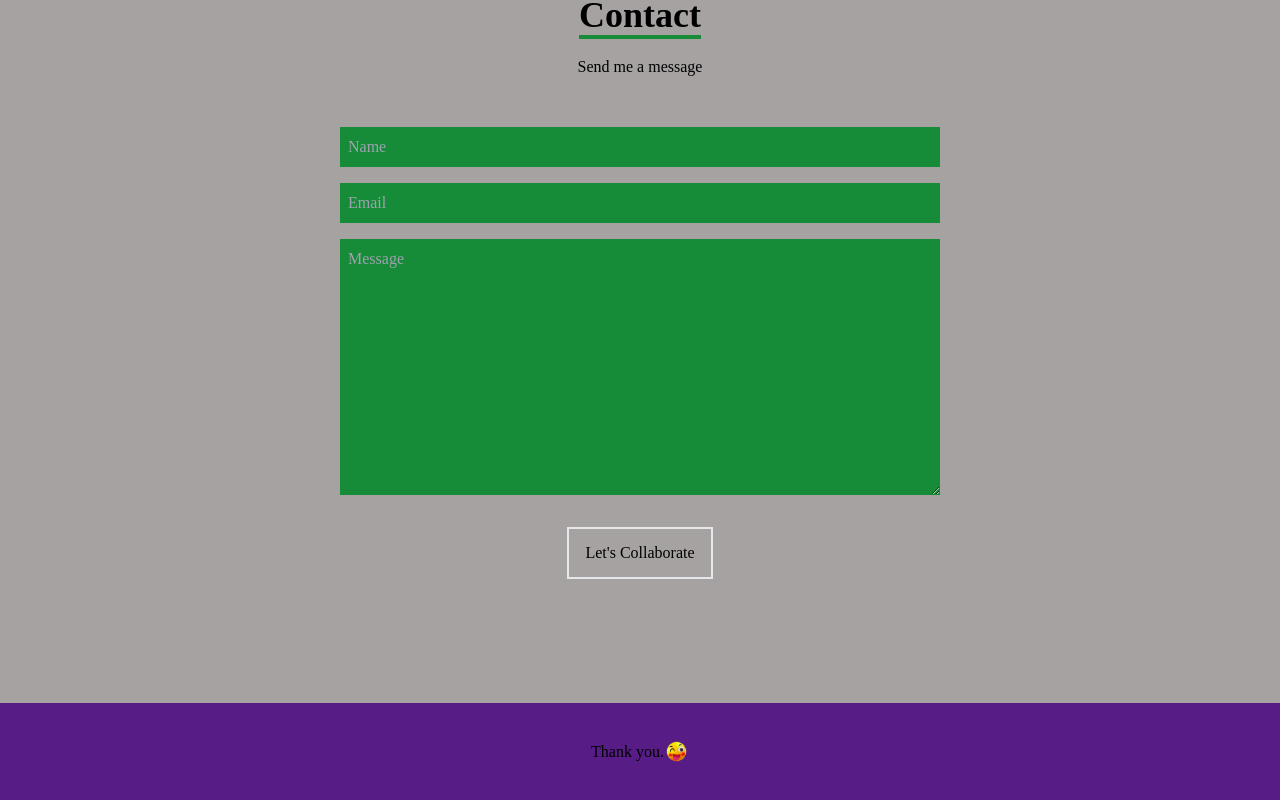
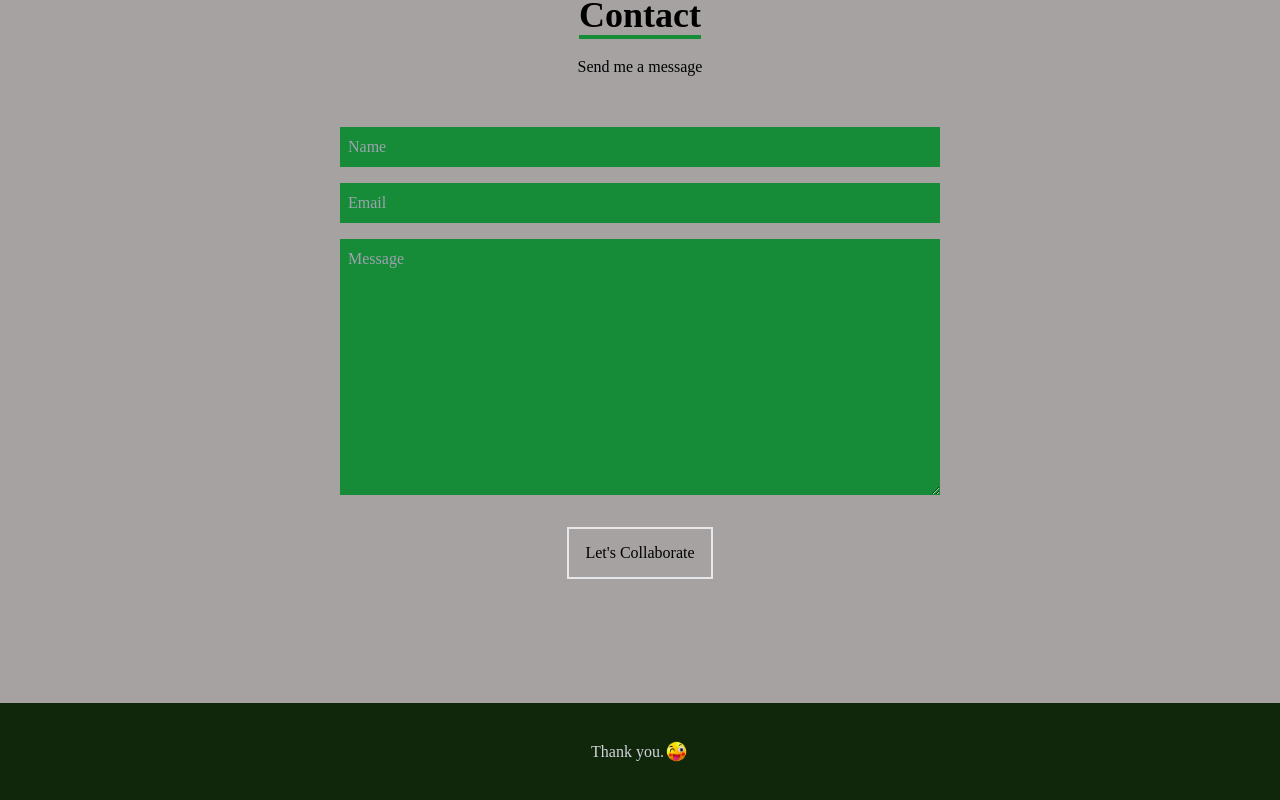
Before and after one commit to tegaomare/react-personal-portfolio, a React (Create React App) app: page / in a window 1280 px wide. Shown: the part 3297-4097 px from the top of the page. Built offline with nearby package versions, Linux system fonts and the light colour scheme.

Commit message:
bg  text color changed

```diff
--- a/src/components/Footer.jsx
+++ b/src/components/Footer.jsx
@@ -2,10 +2,10 @@ import React from "react";
 import img2 from "../assets/cool.png"
 export default function Footer() {
     return (
-      <footer className="w-100 mt-auto bg-secondary p-4 bg-purple-900">
+      <footer className="w-100 mt-auto bg-secondary p-4 bg-[#11270B]">
         <div className="container px-5 py-5 mx-auto text-center">
           <div className="message-container">
-            <h4 className="message">
+            <h4 className="message text-gray-300">
               Thank you.{" "}
               <span
                 className="emoji"
```
